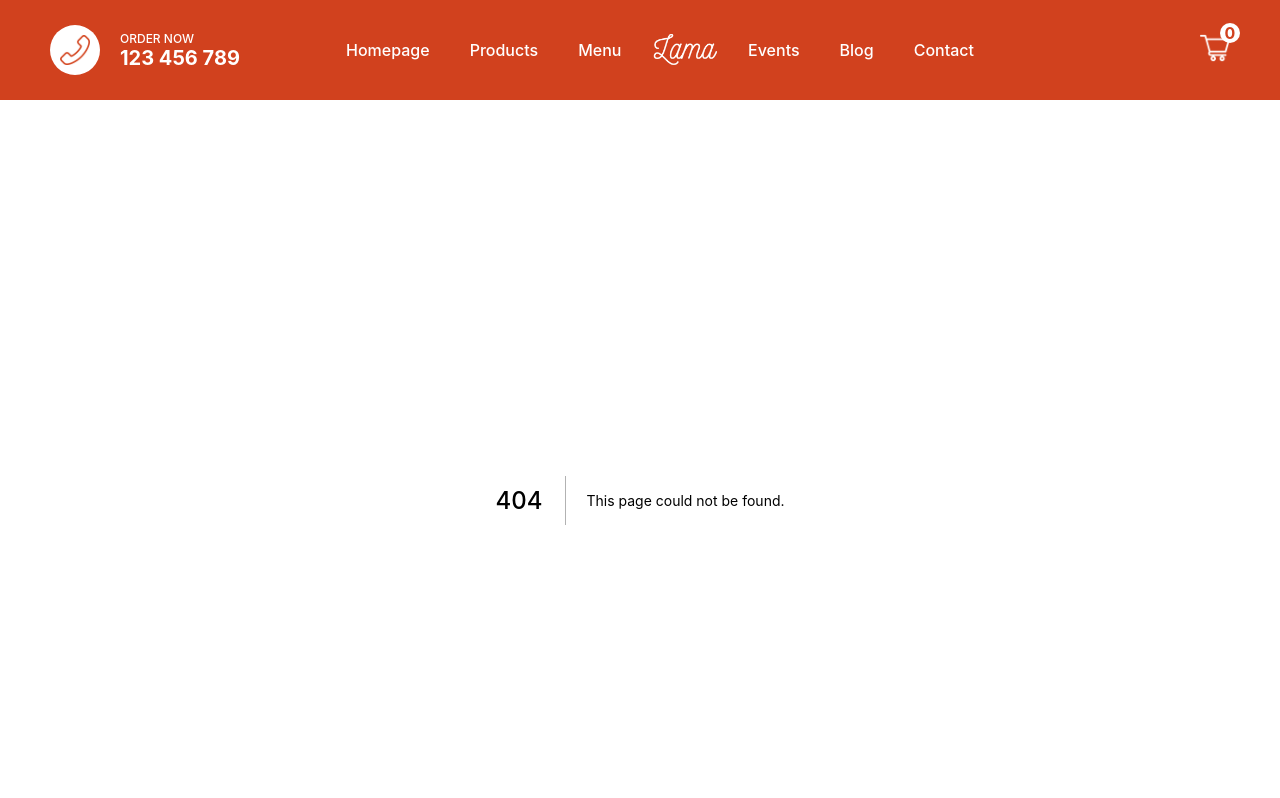
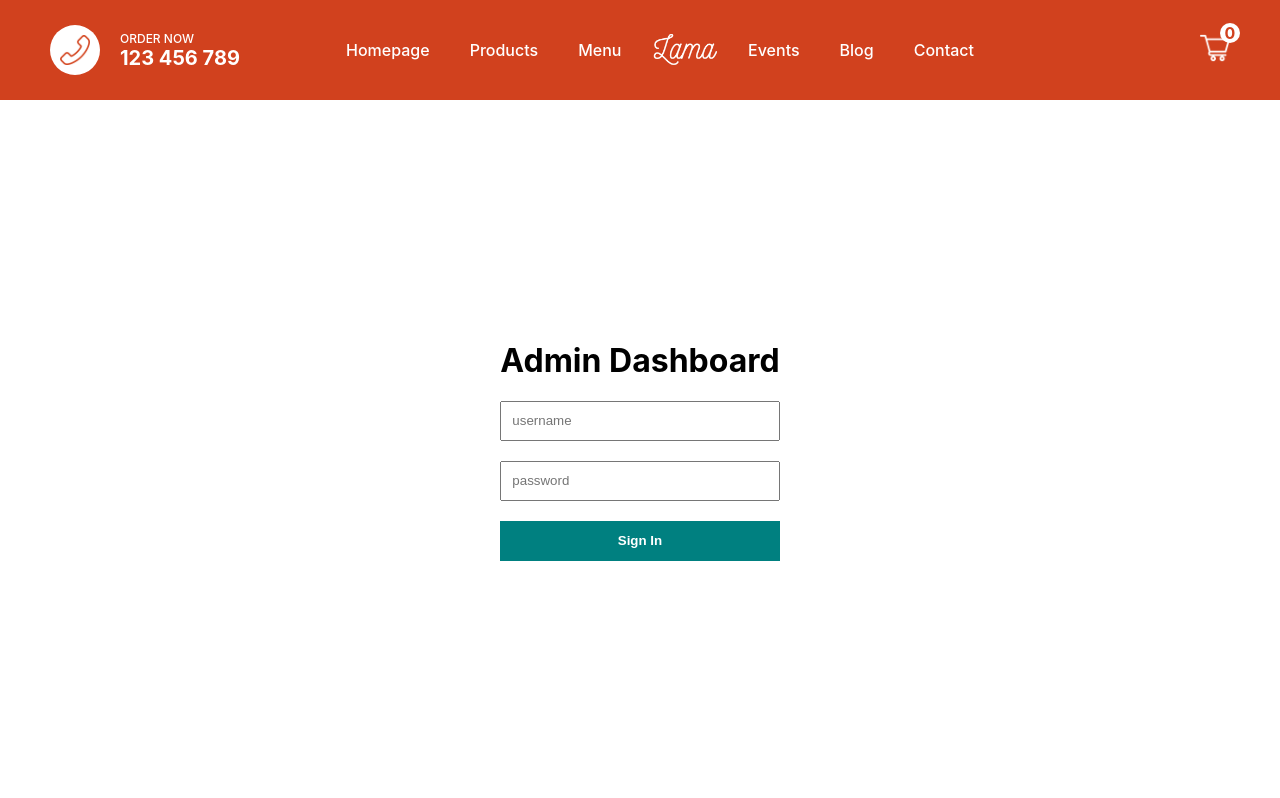
Before and after one commit to ashiqfury/Restaurant-App, a Next.js app: page /admin/login in a window 1280 px wide. Before the commit this address had no page. Shown: the top 798 px of the page. Built offline with nearby package versions, Linux system fonts and the light colour scheme.

Commit message:
Completed: Login page for admin

```diff
--- a/package.json
+++ b/package.json
@@ -11,6 +11,7 @@
     "@paypal/react-paypal-js": "^7.6.0",
     "@reduxjs/toolkit": "^1.7.2",
     "axios": "^0.26.0",
+    "cookie": "^0.4.2",
     "mongoose": "^6.2.1",
     "next": "12.0.10",
     "react": "17.0.2",
--- /dev/null
+++ b/pages/admin/login.jsx
@@ -0,0 +1,50 @@
+import styles from '@/s_module/Login.module.scss'
+import { useState } from 'react'
+import { useRouter } from 'next/router'
+import axios from 'axios'
+
+const Login = () => {
+	const [username, setUsername] = useState(null)
+	const [password, setPassword] = useState(null)
+	const [error, setError] = useState(false)
+	const router = useRouter()
+
+	const handleClick = async () => {
+		try {
+			await axios.post('http://localhost:3000/api/login', {
+				username,
+				password,
+			})
+			router.push('/admin')
+		} catch (err) {
+			setError(true)
+		}
+	}
+
+	return (
+		<div className={styles.container}>
+			<div className={styles.wrapper}>
+				<h1>Admin Dashboard</h1>
+				<input
+					type="text"
+					className={styles.input}
+					placeholder="username"
+					onChange={e => setUsername(e.target.value)}
+				/>
+				<input
+					type="password"
+					className={styles.input}
+					placeholder="password"
+					onChange={e => setPassword(e.target.value)}
+				/>
+				<button className={styles.button} onClick={handleClick}>
+					Sign In
+				</button>
+
+				{error && <span className={styles.error}>Wrong Credentials!</span>}
+			</div>
+		</div>
+	)
+}
+
+export default Login
--- /dev/null
+++ b/pages/api/login.js
@@ -0,0 +1,21 @@
+import cookie from 'cookie'
+
+const handler = (req, res) => {
+	const { username, password } = req.body
+
+	if (username === process.env.ADMIN_USERNAME && password === process.env.ADMIN_PASSWORD) {
+		res.setHeader(
+			'Set-Cookie',
+			cookie.serialize('token', process.env.TOKEN, {
+				maxAge: 60 * 60,
+				sameSite: 'strict',
+				path: '/',
+			})
+		)
+		res.status(200).json('Successful')
+	} else {
+		res.status(500).json('Wrong credentials')
+	}
+}
+
+export default handler
--- /dev/null
+++ b/styles/modules/Login.module.scss
@@ -0,0 +1,32 @@
+.container {
+	height: calc(100vh - 100px);
+	display: flex;
+	align-items: center;
+	justify-content: center;
+
+	.wrapper {
+		display: flex;
+		flex-direction: column;
+
+		.input {
+			height: 40px;
+			margin-bottom: 20px;
+			padding: 0 10px;
+		}
+
+		.button {
+			height: 40px;
+			margin-bottom: 20px;
+			border: none;
+			background: teal;
+			color: white;
+			font-weight: 600;
+			cursor: pointer;
+		}
+
+		.error {
+			font-size: 13px;
+			color: red;
+		}
+	}
+}
```
Also changed, not shown: pages/admin/index.jsx (+12 -1 lines), 1 other file (tests, documents, lock files or other folders).
